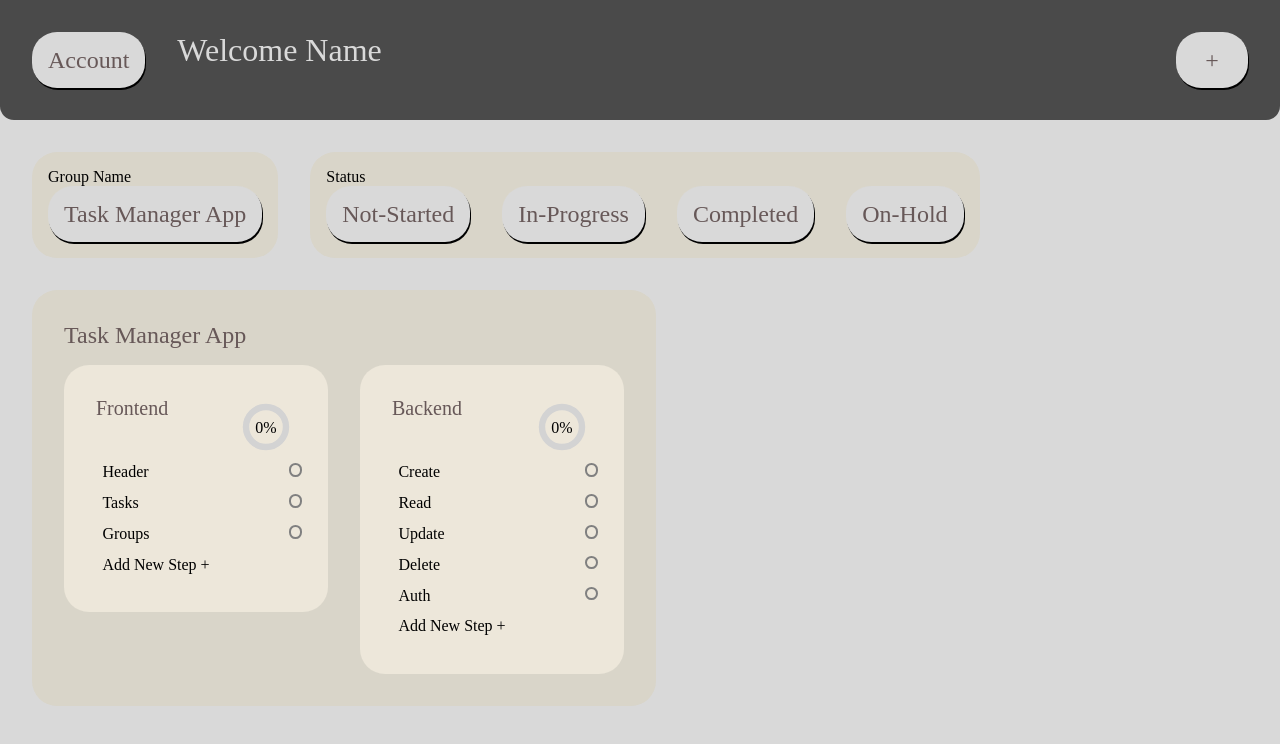
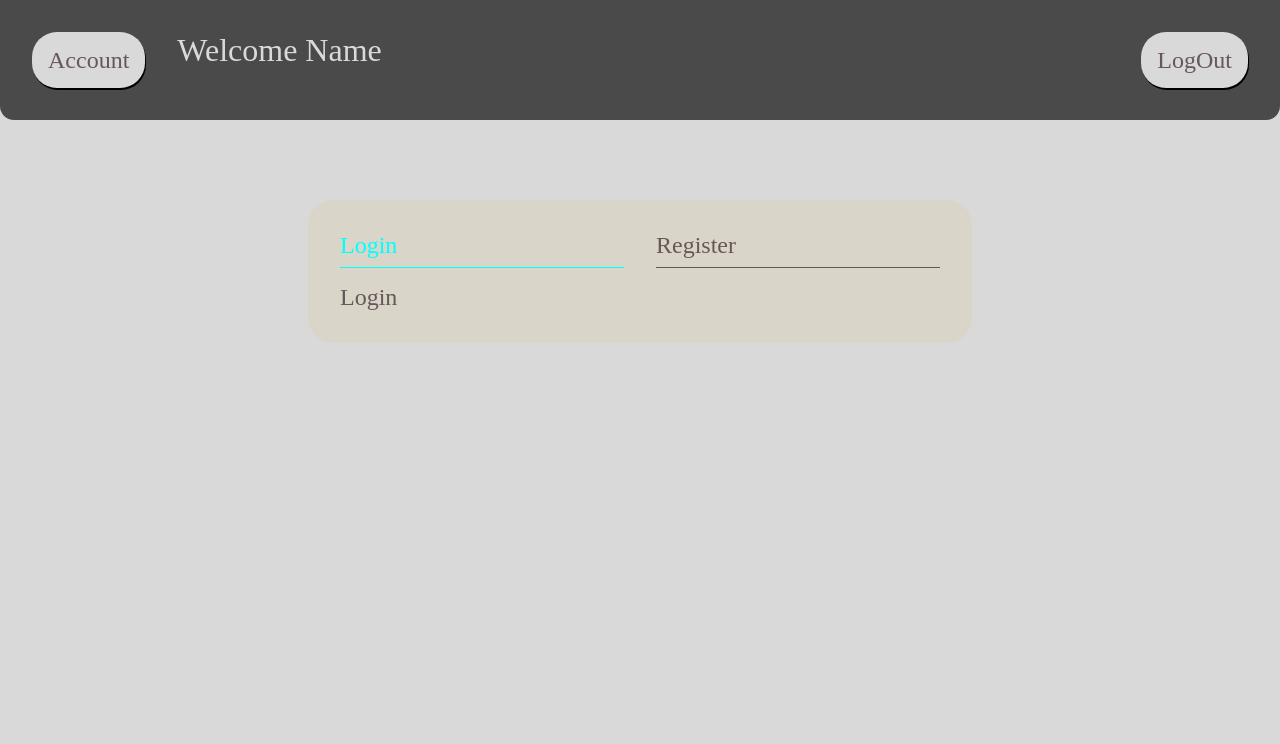
Before and after one commit to calebvweich/Full-Stack_To-Do_App, a React (Create React App) app in the folder task-site/: page / in a window 1280 px wide. Shown: the top 744 px of the page. Built offline with nearby package versions, Linux system fonts and the light colour scheme.

Commit message:
Started login page, added login/register tabs

```diff
--- a/task-site/src/App.js
+++ b/task-site/src/App.js
@@ -6,6 +6,7 @@ import Button from './Components/Button/Button';
 
 // PAGES
 import TaskPage from "./pages/TaskPage/TaskPage"
+import LoginPage from './pages/LoginPage/LoginPage';
 
 function App() {
 
@@ -19,11 +20,11 @@ function App() {
           <Button content={"Account"}/>
           <div className="headerText">Welcome Name</div>
         </div>
-        <div className="newTask">
-          <Button content={"+"} />
+        <div className="logoutButton">
+          <Button content={"LogOut"} />
         </div>
       </header>
-      <TaskPage />
+      <LoginPage />
     </div>
   );
 }
--- /dev/null
+++ b/task-site/src/pages/LoginPage/LoginPage.css
@@ -0,0 +1,30 @@
+.loginContainer {
+  background: #D9D5C9;
+  display: block;
+  justify-self: center;
+  width: 30%;
+  height: 40%;
+  min-width: 600px;
+  padding: 2rem;
+  border-radius: 25px;
+  margin-top: 5rem;
+  font-size: 24px;
+  color: #675858;
+}
+.loginHeader {
+  padding-bottom: 1rem;
+  display: flex;
+  gap: 2rem;
+  justify-content: space-between;
+}
+.selected {
+  color: aqua !important;
+  border-bottom: 1px solid aqua !important;
+}
+.loginHeaderText {
+  padding-bottom: .5rem;
+  color: #675858;
+  cursor: pointer;
+  width: 50%;
+  border-bottom: 1px solid #675858;
+}
--- a/task-site/src/pages/LoginPage/LoginPage.js
+++ b/task-site/src/pages/LoginPage/LoginPage.js
@@ -0,0 +1,30 @@
+import { useState } from "react"
+import "./LoginPage.css"
+
+function Login() {
+  return(
+    <div>Login</div>
+  )
+}
+function Register() {
+  return(
+    <div>Register</div>
+  )
+}
+
+export default function LoginPage() {
+  const [selectedTab, setSelectedTab] = useState("Login")
+  return(
+    <div className="loginContainer">
+      <div className="loginHeader">
+        <div className={selectedTab === "Login" ? "selected loginHeaderText" : "loginHeaderText"} onClick={() => setSelectedTab("Login")}>Login</div>
+        <div className={selectedTab === "Register" ? "selected loginHeaderText" : "loginHeaderText"} onClick={() => setSelectedTab("Register")}>Register</div>
+      </div>
+      {selectedTab === "Login" ? (
+        <Login />
+      ) : (
+        <Register />
+      )}
+    </div>
+  )
+}
--- a/task-site/src/pages/TaskPage/TaskPage.css
+++ b/task-site/src/pages/TaskPage/TaskPage.css
@@ -26,3 +26,12 @@
   background: #D9D5C9;
   border-radius: 25px;
 }
+.options {
+  display: flex;
+  justify-content: space-between;
+}
+.newButton {
+  padding: 1rem;
+  background: #D9D5C9;
+  border-radius: 25px;
+}
--- a/task-site/src/pages/TaskPage/TaskPage.js
+++ b/task-site/src/pages/TaskPage/TaskPage.js
@@ -28,6 +28,7 @@ export default function TaskPage() {
 
   return (
     <div className="body">
+      <div className="options">
         <div className="filters">
           <div className="filterType">
             Group Name
@@ -50,6 +51,11 @@ export default function TaskPage() {
             </div>
           </div>
         </div>
+        <div className="newButton">
+          New Task/Group
+          <Button content={"+"} />
+        </div>
+      </div>
       <div className="taskArea">
         {groups.map((group, index) => {
           return(
```
Lines whose indentation alone changed are shown as unchanged.
